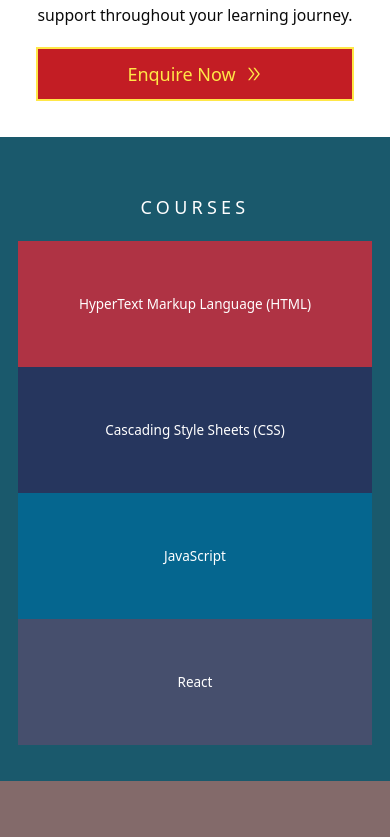
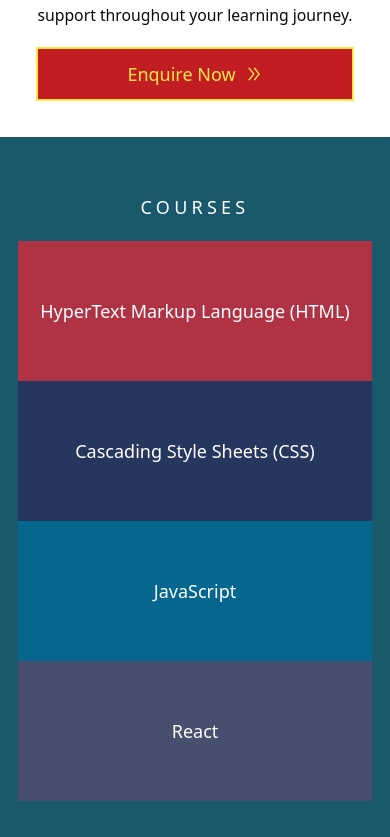
Before and after one commit to osaroDEV/code-illustrated, a Next.js app: page / in a window 390 px wide. Shown: the part 2576-3413 px from the top of the page. Before the commit the page ends 3357 px from the top, so only its background shows below. Built offline with nearby package versions, Linux system fonts and the light colour scheme.

Commit message:
make Courses responsive

```diff
--- a/src/app/components/Courses.tsx
+++ b/src/app/components/Courses.tsx
@@ -4,21 +4,27 @@ import clsx from 'clsx'
 
 const Courses = () => {
   return (
-    <div className="bg-[#1a596c] flex flex-wrap items-center justify-center px-4 py-8 md:px-8 md:py-12 xl:px-12 xl:py-16">
+    <div className="bg-[#1a596c] flex items-center justify-center px-4 py-8 md:px-8 md:py-12 xl:px-12 xl:py-16">
       <div className="w-full">
-        <h2 className="my-4 text-center tracking-[.235em] uppercase text-white">courses</h2>
-        <div>
-            {courses.map((course) => (
-                <div key={course.id} className={clsx (" w-full flex flex-col justify-center items-center gap-4 text-white py-12", {
-                    "bg-[#af3344]": course.id === 1,
-                    "bg-[#26365e]": course.id === 2,
-                    "bg-[#05668f]": course.id === 3,
-                    "bg-[#464f6d]": course.id === 4,
-                    "bg-[#EA580B]": course.id === 5,
-                })}>
-                    <h3 className="w-max-[70%] text-xs">{course.header}</h3>
-                </div>
-            ))}
+        <h2 className="my-4 text-center md:text-left tracking-[.235rem] uppercase text-white sm:text-xl md:text-2xl">courses</h2>
+        <div className="flex flex-wrap">
+          {courses.map((course) => (
+            <div
+              key={course.id}
+              className={clsx(
+                'w-full sm:w-1/2 md:w-1/3 flex justify-center items-center gap-4 text-white hover:text-[#ffe747] py-12 sm:py-16',
+                {
+                  'bg-[#af3344]': course.id === 1,
+                  'bg-[#26365e]': course.id === 2,
+                  'bg-[#05668f]': course.id === 3,
+                  'bg-[#464f6d]': course.id === 4,
+                  'bg-[#EA580B]': course.id === 5,
+                },
+              )}
+            >
+              <h3 className="w-max-[70%] text-center sm:text-xl">{course.header}</h3>
+            </div>
+          ))}
         </div>
       </div>
     </div>
```
